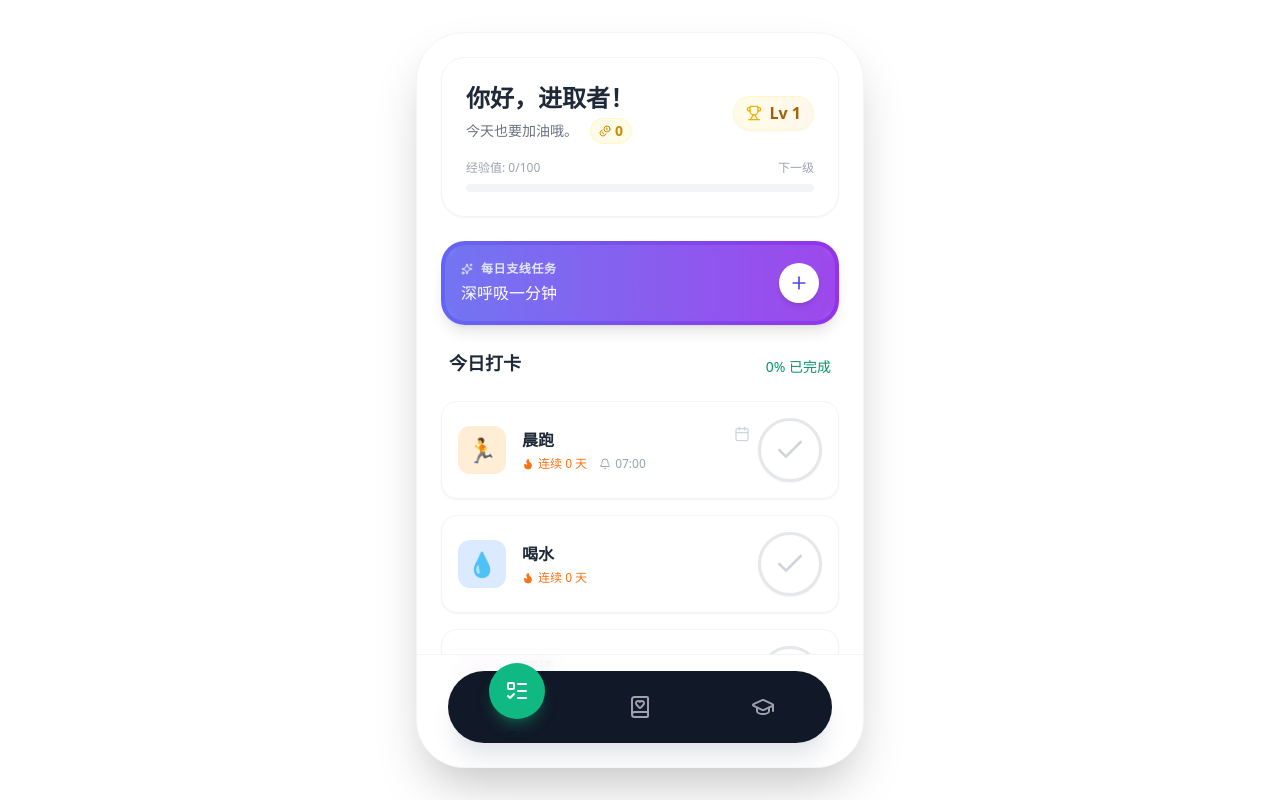
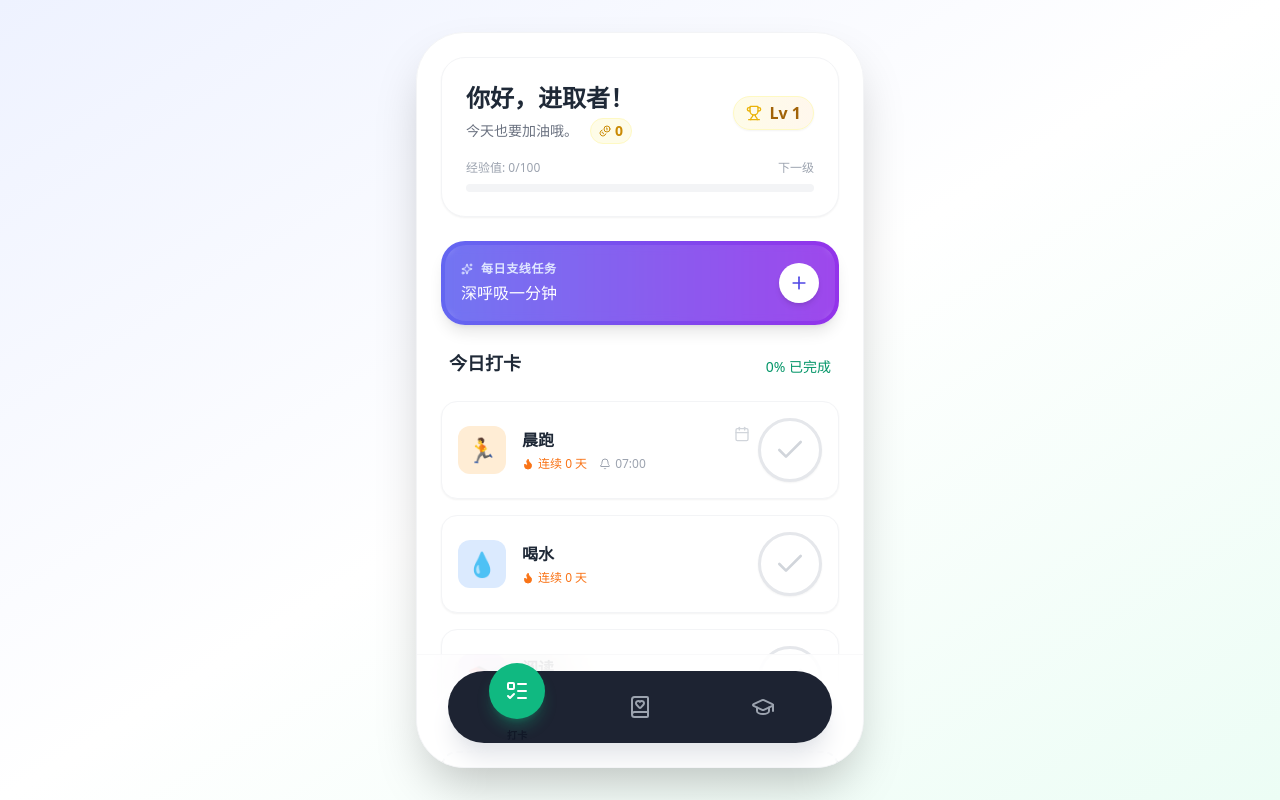
Before and after one commit to mrunknow790-sys/my_firts_app, a React (Vite) app: page / in a window 1280 px wide. Built offline with nearby package versions, Linux system fonts and the light colour scheme.

Commit message:
Update App.tsx

```diff
--- a/App.tsx
+++ b/App.tsx
@@ -27,14 +27,20 @@ const App: React.FC = () => {
     localStorage.setItem('lifeup_stats', JSON.stringify(userStats));
   }, [userStats]);
 
+  const handleNavClick = (view: ViewState) => {
+    setCurrentView(view);
+    if (window.navigator.vibrate) {
+      window.navigator.vibrate(10); // Light haptic feedback
+    }
+  };
+
   return (
-    // Updated container: Fixed height (h-screen) to prevent window scrolling
-    // Added pt-[var(--sat)] for top safe area
-    <div className="h-screen overflow-hidden bg-white text-gray-900 font-sans selection:bg-emerald-200 selection:text-emerald-900 pt-[var(--sat)] flex flex-col">
+    // Updated container: Fixed height (h-screen)
+    // NEW: Added a premium gradient background (Aurora style)
+    <div className="h-screen overflow-hidden bg-gradient-to-br from-indigo-50 via-white to-emerald-50 text-gray-900 font-sans selection:bg-emerald-200 selection:text-emerald-900 pt-[var(--sat)] flex flex-col">
 
       {/* Main Content Area */}
-      {/* Changed to h-full relative to maintain layout integrity */}
-      <main className="max-w-md mx-auto w-full h-full relative flex flex-col bg-white sm:my-8 sm:h-[850px] sm:rounded-[3rem] sm:shadow-2xl sm:border sm:border-gray-100 overflow-hidden">
+      <main className="max-w-md mx-auto w-full h-full relative flex flex-col sm:my-8 sm:h-[850px] sm:rounded-[3rem] sm:shadow-2xl sm:border sm:border-gray-100 overflow-hidden bg-white/50 backdrop-blur-sm sm:bg-white">
 
         {/* Content View - Scrollable Area */}
         <div className="flex-1 overflow-y-auto no-scrollbar p-6 pb-32">
@@ -50,12 +56,11 @@ const App: React.FC = () => {
         </div>
 
         {/* Bottom Navigation - Fixed within the flex container */}
-        {/* Removed 'absolute bottom-0' reliance on relative parent height quirks */}
-        <div className="absolute bottom-0 left-0 right-0 bg-white/90 backdrop-blur-md border-t border-gray-100 px-6 py-4 z-20 pb-[calc(1rem+var(--sab))] sm:pb-6">
-          <nav className="flex justify-around items-center max-w-sm mx-auto bg-gray-900 rounded-full p-2 shadow-xl shadow-gray-200">
+        <div className="absolute bottom-0 left-0 right-0 bg-white/80 backdrop-blur-xl border-t border-gray-100/50 px-6 py-4 z-20 pb-[calc(1rem+var(--sab))] sm:pb-6">
+          <nav className="flex justify-around items-center max-w-sm mx-auto bg-gray-900/95 rounded-full p-2 shadow-xl shadow-gray-200">
 
             <button
-              onClick={() => setCurrentView('habits')}
+              onClick={() => handleNavClick('habits')}
               className={`relative flex items-center justify-center w-14 h-14 rounded-full transition-all duration-300 ${
                 currentView === 'habits'
                   ? 'bg-emerald-500 text-white shadow-lg shadow-emerald-500/30 -translate-y-4'
@@ -71,7 +76,7 @@ const App: React.FC = () => {
             </button>
 
             <button
-              onClick={() => setCurrentView('journal')}
+              onClick={() => handleNavClick('journal')}
               className={`relative flex items-center justify-center w-14 h-14 rounded-full transition-all duration-300 ${
                 currentView === 'journal'
                   ? 'bg-purple-500 text-white shadow-lg shadow-purple-500/30 -translate-y-4'
@@ -87,7 +92,7 @@ const App: React.FC = () => {
             </button>
 
             <button
-              onClick={() => setCurrentView('english')}
+              onClick={() => handleNavClick('english')}
               className={`relative flex items-center justify-center w-14 h-14 rounded-full transition-all duration-300 ${
                 currentView === 'english'
                   ? 'bg-blue-500 text-white shadow-lg shadow-blue-500/30 -translate-y-4'
```
